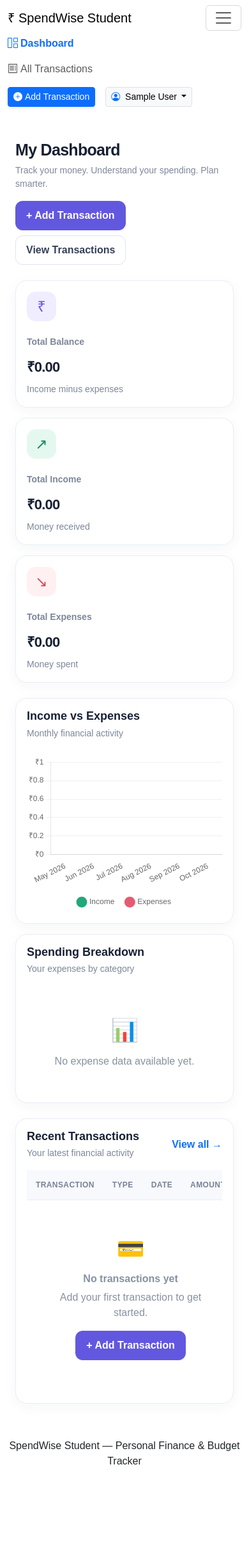
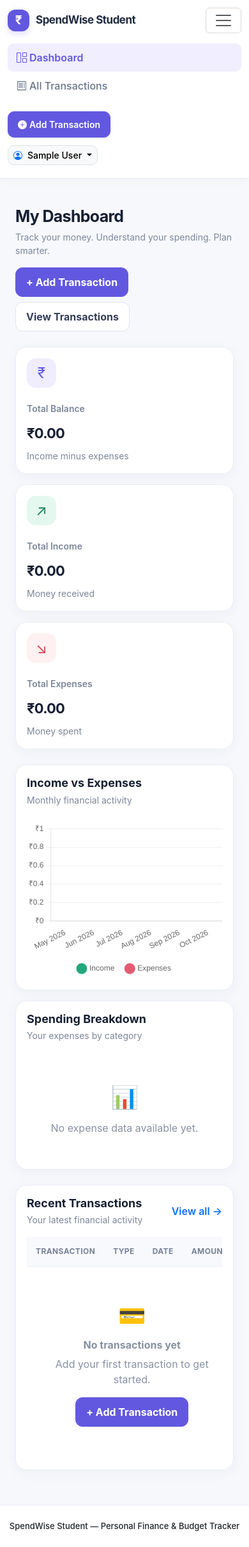
Before and after one commit to manavpathak2404/SpendWise-Student, a Flask app: page / in a window 390 px wide, after a click that opens the changed part. Shown: the whole page at 64% size. Before the commit the page ends 2289 px from the top, so only its background shows below. Run offline with Flask 3, Linux system fonts and the light colour scheme; the visitor is signed in with stand-in values (Sample User, id 1); data that the repository does not hold is empty.

Commit message:
Revise main styles for SpendWise Student
Updated styles for SpendWise Student application, including root variables, navbar, buttons, forms, cards, tables, alerts, dropdowns, footer, and responsive design.

```diff
--- a/static/css/style.css
+++ b/static/css/style.css
@@ -1,4 +1,254 @@
-/* SpendWise Student Styles */
+/* ================================
+   SpendWise Student - Main Styles
+================================ */
+
+:root {
+    --sw-primary: #6258df;
+    --sw-primary-dark: #5046c7;
+    --sw-background: #f7f8fc;
+    --sw-card: #ffffff;
+    --sw-text: #202b40;
+    --sw-muted: #7c879a;
+    --sw-border: #e8edf4;
+    --sw-green: #16875e;
+    --sw-red: #d7475d;
+}
+
 body {
-    font-family: Arial, sans-serif;
+    font-family: Inter, -apple-system, BlinkMacSystemFont, "Segoe UI",
+                 Arial, sans-serif;
+    background: var(--sw-background);
+    color: var(--sw-text);
+    margin: 0;
+    min-height: 100vh;
 }
+
+/* Navbar */
+
+.navbar {
+    background: #ffffff;
+    border-bottom: 1px solid var(--sw-border);
+    padding: 15px 0;
+    box-shadow: 0 3px 15px rgba(25, 42, 70, 0.035);
+}
+
+.navbar .container {
+    max-width: 1400px;
+}
+
+.navbar-brand {
+    display: inline-flex;
+    align-items: center;
+    gap: 10px;
+    color: var(--sw-text) !important;
+    font-size: 20px;
+    font-weight: 750;
+    letter-spacing: -0.5px;
+}
+
+.brand-icon {
+    display: inline-flex;
+    align-items: center;
+    justify-content: center;
+    width: 38px;
+    height: 38px;
+    border-radius: 12px;
+    background: var(--sw-primary);
+    color: #ffffff;
+    font-size: 22px;
+    box-shadow: 0 4px 10px rgba(98, 88, 223, 0.2);
+}
+
+.navbar .nav-link {
+    color: #69758a;
+    font-weight: 550;
+    padding: 10px 14px !important;
+    border-radius: 9px;
+    transition: background 0.2s, color 0.2s;
+}
+
+.navbar .nav-link:hover {
+    color: var(--sw-primary);
+    background: #f3f1ff;
+}
+
+.navbar .nav-link.active {
+    color: var(--sw-primary) !important;
+    background: #f0eeff;
+}
+
+/* Buttons */
+
+.btn-primary {
+    background: var(--sw-primary);
+    border-color: var(--sw-primary);
+    border-radius: 10px;
+    font-weight: 600;
+    padding: 9px 15px;
+}
+
+.btn-primary:hover,
+.btn-primary:focus {
+    background: var(--sw-primary-dark);
+    border-color: var(--sw-primary-dark);
+}
+
+.btn-outline-primary {
+    color: var(--sw-primary);
+    border-color: var(--sw-primary);
+    border-radius: 10px;
+    font-weight: 600;
+}
+
+.btn-outline-primary:hover {
+    background: var(--sw-primary);
+    border-color: var(--sw-primary);
+}
+
+.btn-light {
+    border-radius: 10px;
+}
+
+/* Inputs */
+
+.form-control,
+.form-select {
+    border: 1px solid #dfe4ed;
+    border-radius: 10px;
+    padding: 11px 13px;
+    color: var(--sw-text);
+    background-color: #ffffff;
+}
+
+.form-control:focus,
+.form-select:focus {
+    border-color: var(--sw-primary);
+    box-shadow: 0 0 0 3px rgba(98, 88, 223, 0.12);
+}
+
+/* Cards */
+
+.card {
+    border: 1px solid var(--sw-border);
+    border-radius: 16px;
+    box-shadow: 0 5px 20px rgba(25, 42, 70, 0.045);
+    background: var(--sw-card);
+}
+
+.card-header {
+    background: #ffffff;
+    border-bottom: 1px solid var(--sw-border);
+    padding: 18px 22px;
+    font-weight: 700;
+}
+
+.card-body {
+    padding: 22px;
+}
+
+/* Tables */
+
+.table {
+    vertical-align: middle;
+}
+
+.table thead th {
+    background: #f8f9fc;
+    color: #778297;
+    font-size: 12px;
+    font-weight: 700;
+    letter-spacing: 0.4px;
+    text-transform: uppercase;
+    white-space: nowrap;
+    border-bottom: 1px solid var(--sw-border);
+    padding: 14px;
+}
+
+.table tbody td {
+    padding: 14px;
+    color: #354056;
+    border-bottom-color: #f0f2f6;
+}
+
+.table tbody tr:last-child td {
+    border-bottom: 0;
+}
+
+/* Alerts */
+
+.alert {
+    border: 0;
+    border-radius: 12px;
+    padding: 14px 17px;
+}
+
+/* Dropdown */
+
+.dropdown-menu {
+    border: 1px solid var(--sw-border);
+    border-radius: 12px;
+    padding: 8px;
+    box-shadow: 0 10px 30px rgba(25, 42, 70, 0.10);
+}
+
+.dropdown-item {
+    border-radius: 7px;
+    padding: 9px 12px;
+}
+
+/* Footer */
+
+footer {
+    margin-top: 35px;
+    padding: 23px 0;
+    background: #ffffff;
+    border-top: 1px solid var(--sw-border);
+}
+
+footer p {
+    color: var(--sw-muted) !important;
+    font-size: 13px;
+}
+
+/* Links */
+
+a {
+    transition: color 0.2s ease;
+}
+
+/* Responsive */
+
+@media (max-width: 767px) {
+    .navbar {
+        padding: 10px 0;
+    }
+
+    .navbar-brand {
+        font-size: 17px;
+    }
+
+    .navbar-brand .brand-icon {
+        width: 34px;
+        height: 34px;
+        font-size: 19px;
+    }
+
+    .navbar .navbar-collapse {
+        padding-top: 14px;
+    }
+
+    .navbar .d-flex.align-items-center.gap-3 {
+        align-items: flex-start !important;
+        flex-direction: column;
+        gap: 12px !important;
+        padding: 10px 0;
+    }
+
+    .card-body {
+        padding: 16px;
+    }
+
+    footer {
+        margin-top: 20px;
+    }
+}
```
